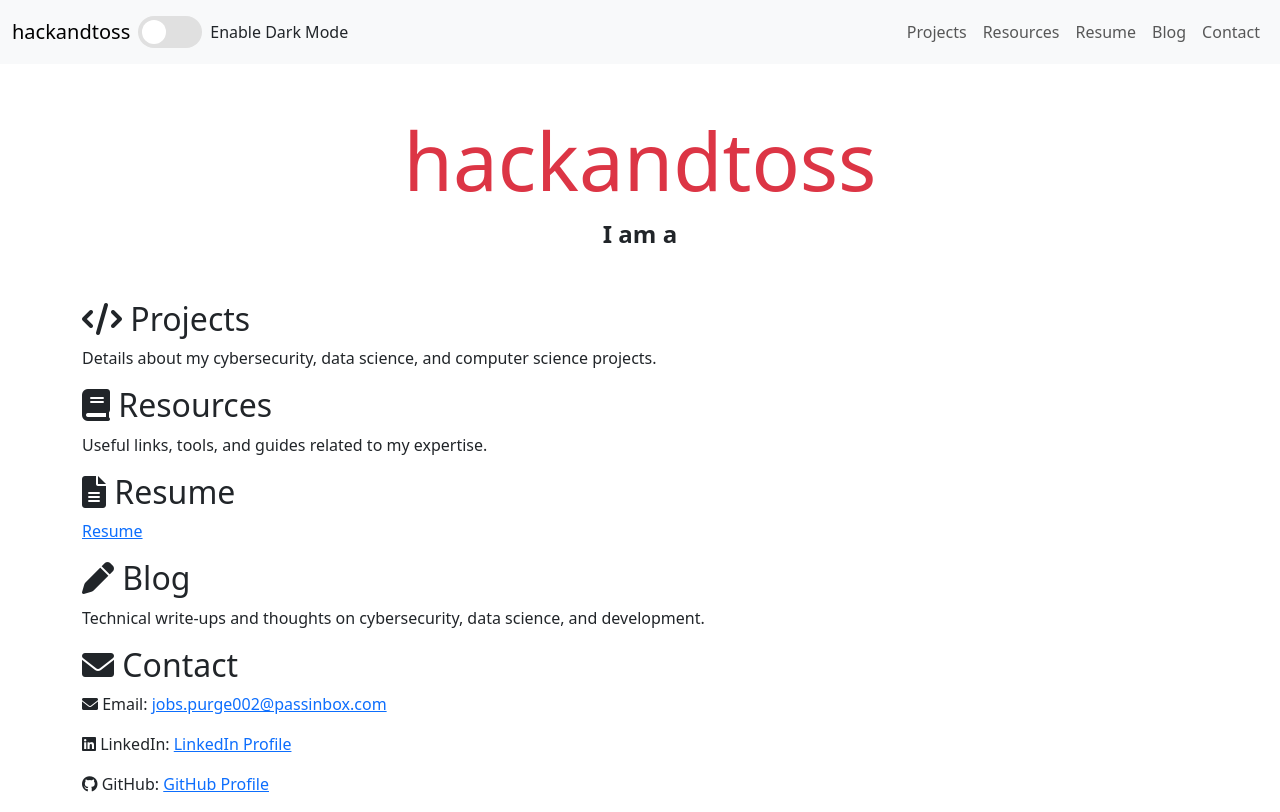
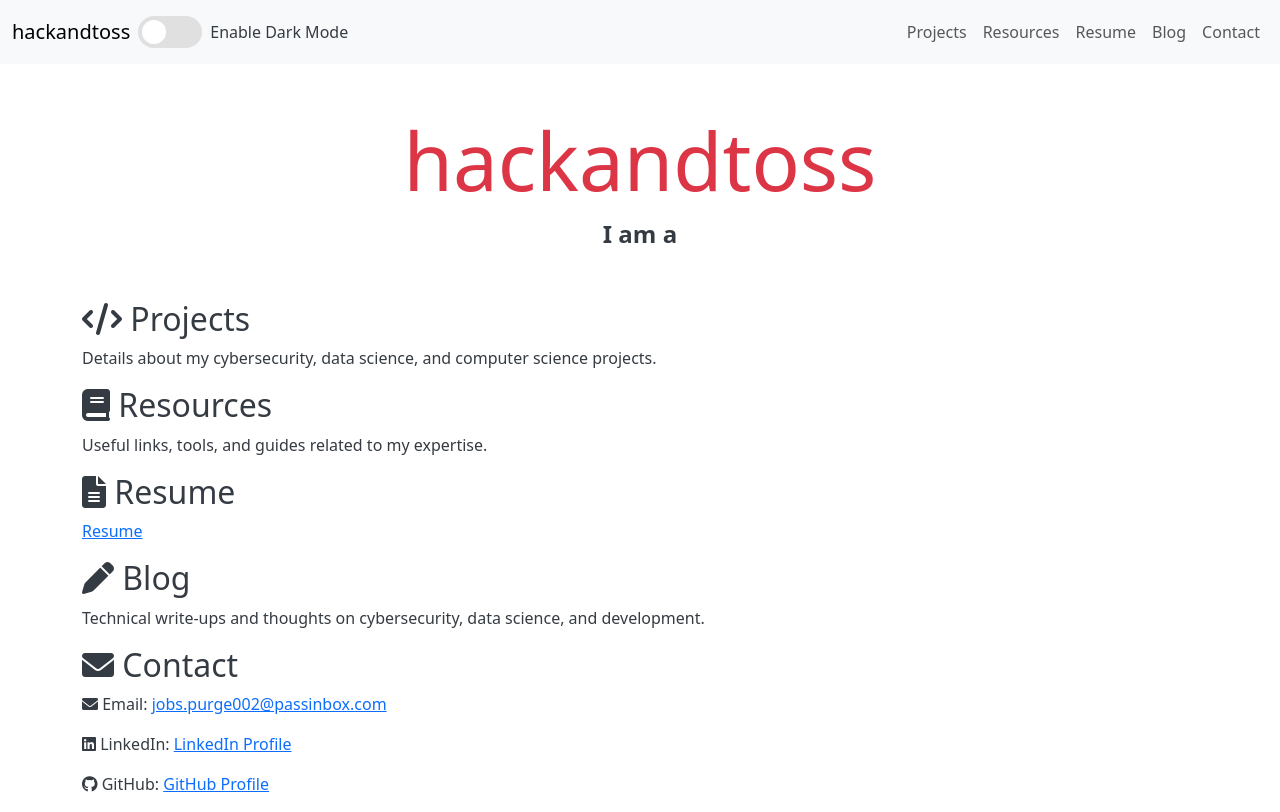
Before and after one commit to hackandtoss/hackandtoss.github.io, a PHP site: page / in a window 1280 px wide. Run offline with PHP 8.4, Linux system fonts and the light colour scheme.

Commit message:
Update color scheme for improved readability in light and dark modes

```diff
--- a/css/style.css
+++ b/css/style.css
@@ -2,12 +2,12 @@
 body {
     transition: background-color 0.3s ease, color 0.3s ease;
     background-color: #ffffff;
-    color: #212529;
+    color: #353b42;
 }
 
 /* Dark Mode Overrides */
 .dark-mode {
-    background-color: #121212;
+    background-color: #353b42;
     color: #ffffff;
 }
 
```
